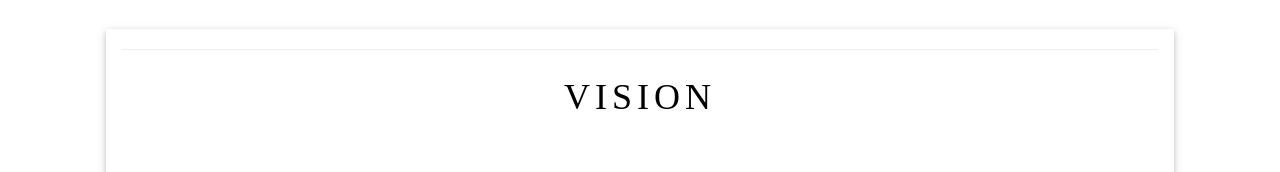
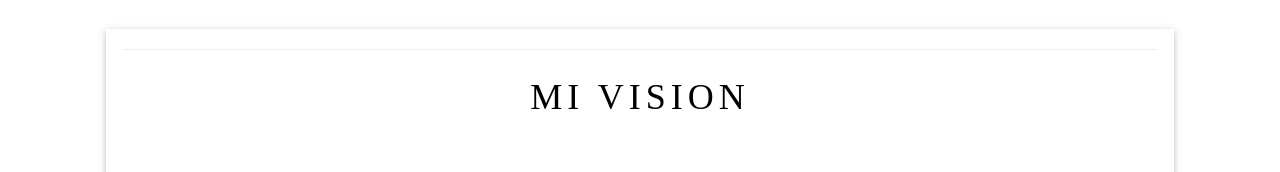
Before and after one commit to GRUPO-I7B/pamplona-kevin-molina, a plain HTML site: page index.html in a window 1280 px wide. Shown: the part 757-929 px from the top of the page. Drawn offline with nearby package versions, Linux system fonts and the light colour scheme; some packages are replaced by stand-ins of ours.

Commit message:
puse mision y modifique el README.md

```diff
--- a/index.html
+++ b/index.html
@@ -46,7 +46,7 @@ h1,h2,h3,h4,h5,h6 {
 
     <div class="w3-center w3-card-2 w3-container ">
       <hr>
-      <h1 class="w3-center">VISION</h1><br>
+      <h1 class="w3-center">MI VISION</h1><br>
       <p class="w3-large">
         Satisfacer las necesidades gastronómicas de nuestros clientes,
         ofreciendo platillos exquisitos y servicioscon la más alta calidad,
```
Also changed, not shown: 1 other file.
